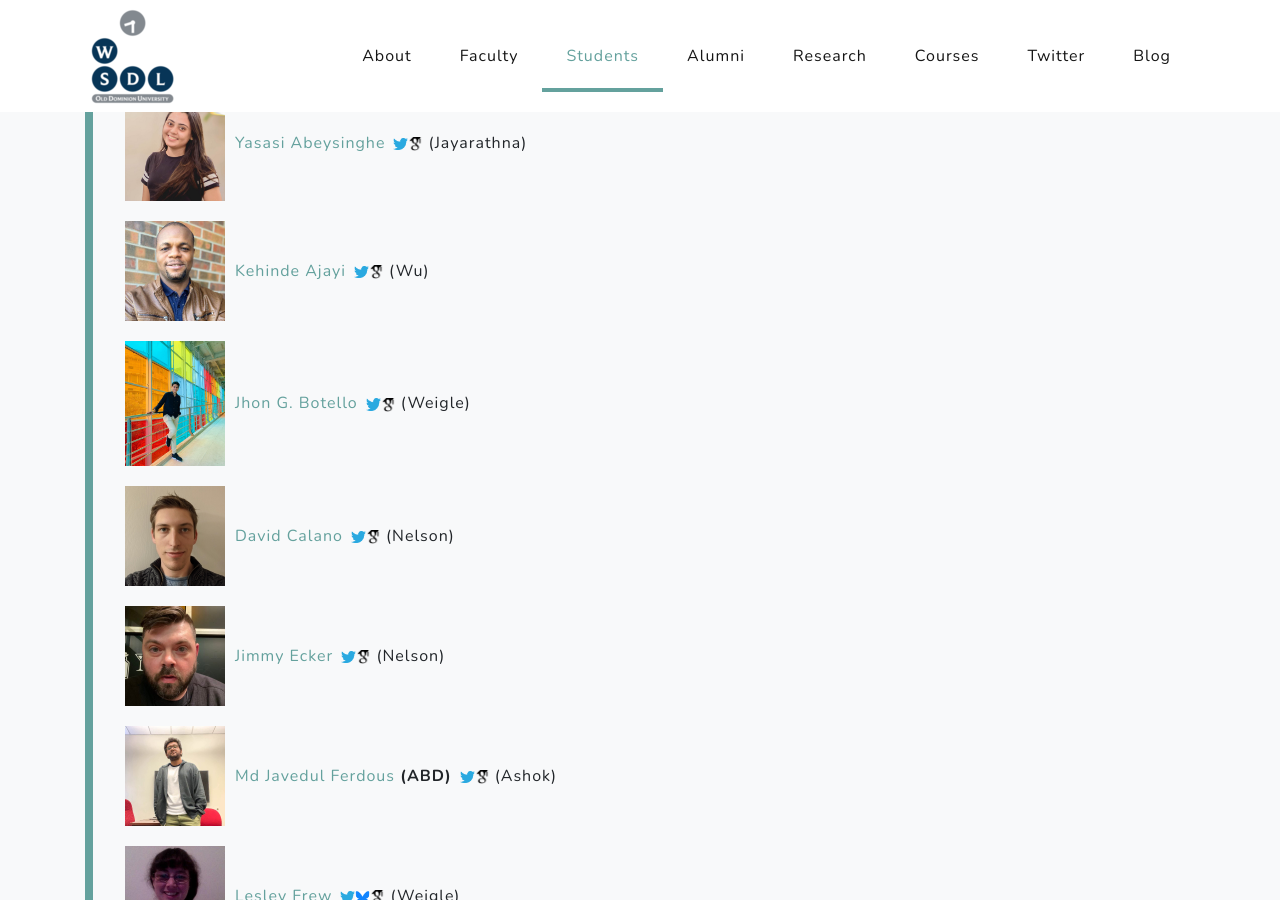
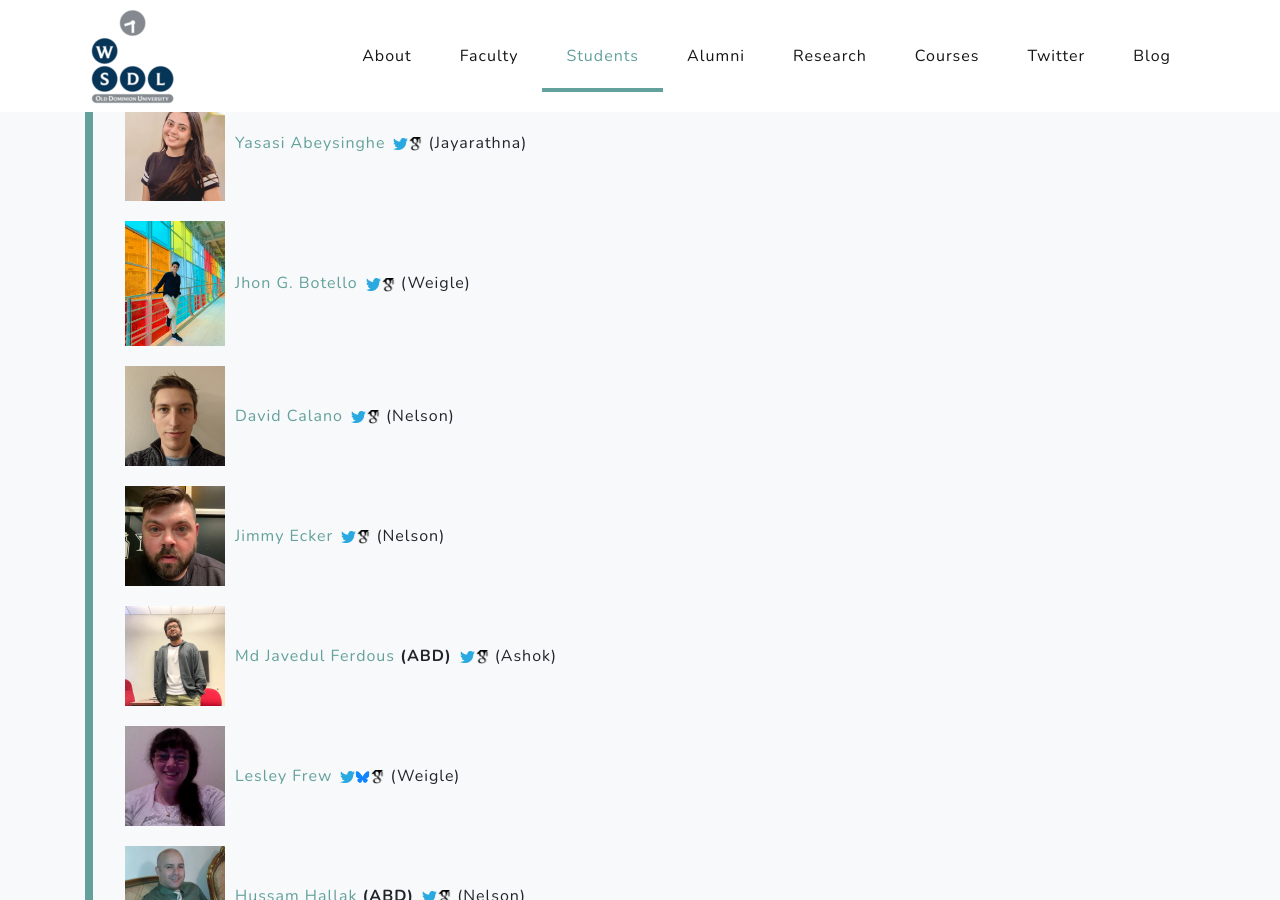
Before and after one commit to oduwsdl/oduwsdl.github.io, a Jekyll site: the page built from index.html, in a window 1280 px wide and 900 px high, scrolled down 2532 px. Built offline with Jekyll 4.4.1, drawn with Linux system fonts in a browser that asks for light colours; nearby versions of some CDN libraries.

Commit message:
Remove Kehinde Ajayi from students list

```diff
--- a/_data/students.yml
+++ b/_data/students.yml
@@ -11,12 +11,6 @@
   twitter_handle: Yasasi_Abey
   google_scholar_id: JJfTSKcAAAAJ
   advisor: Jayarathna
-
-- name: Kehinde Ajayi
-  homepage: https://www.cs.odu.edu/~kajay/
-  twitter_handle: AjayiKehindep
-  google_scholar_id: tL6pCpkAAAAJ&hl
-  advisor: Wu
 
 - name: Jhon G. Botello
   homepage: https://www.linkedin.com/in/jhongbotello/
```
